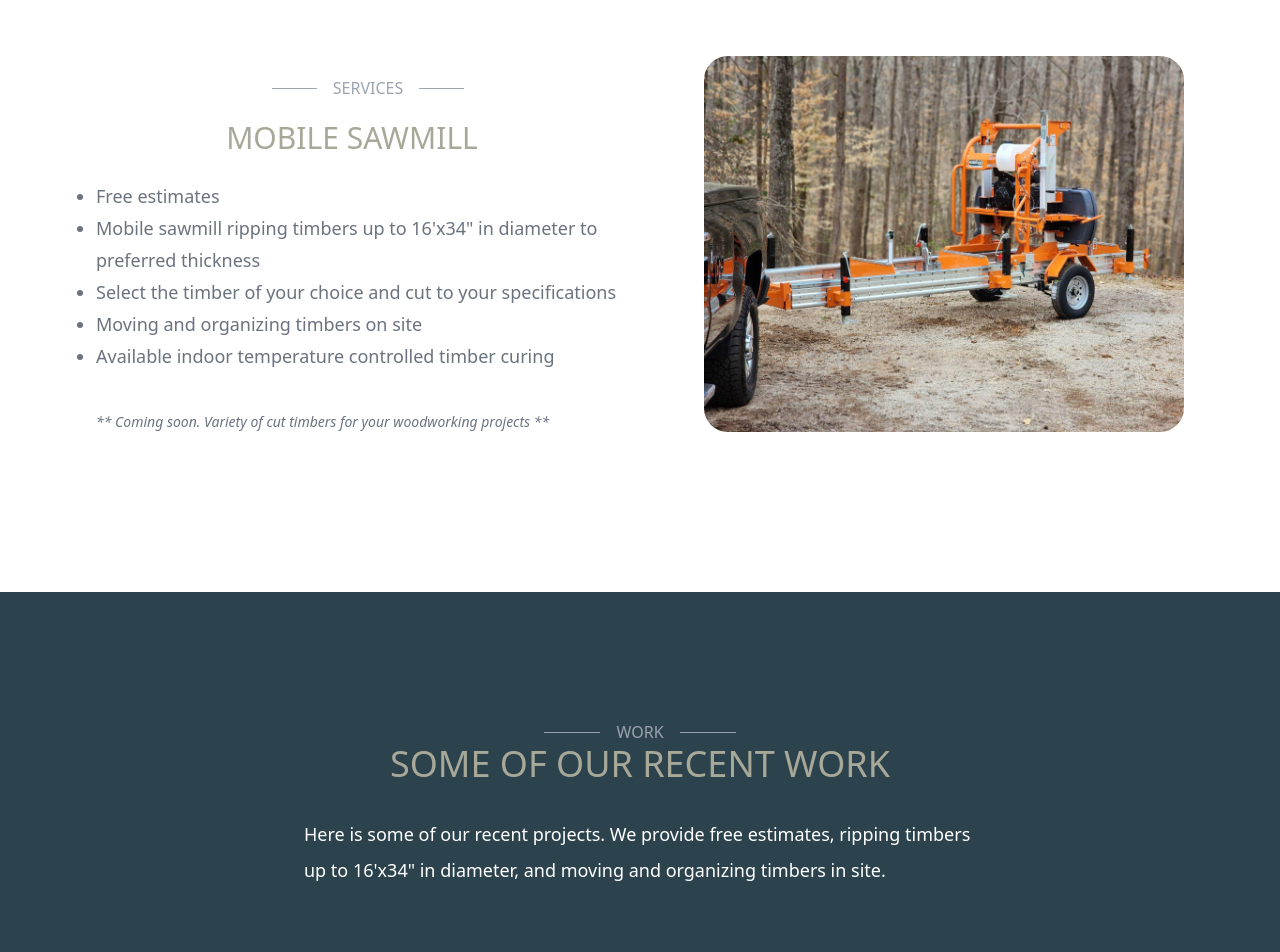
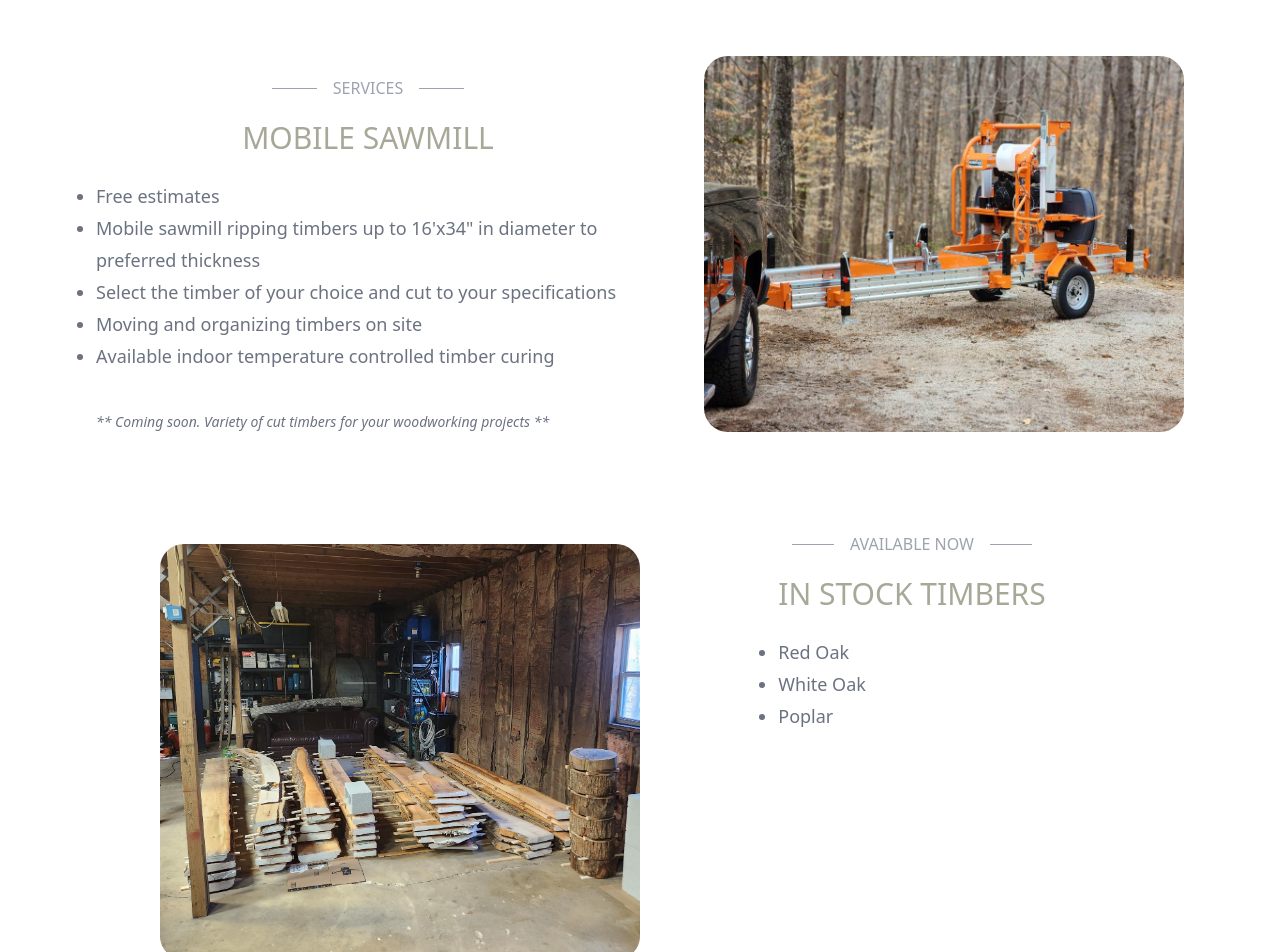
Before and after one commit to austin-morrow/centurion-maintenance, a React (Create React App) app: page / in a window 1280 px wide. Shown: the part 1600-2552 px from the top of the page. Built offline with nearby package versions, Linux system fonts and the light colour scheme; grey boxes are pictures that could not be loaded; the HTML template or start-up script is replaced by a standard one.

Commit message:
Added available timbers section

```diff
--- a/src/layouts/Services.jsx
+++ b/src/layouts/Services.jsx
@@ -1,39 +1,81 @@
 import img2 from "../assets/images/IMG_5922.JPG";
+import img1 from "../assets/images/availableTimber.jpg";
 import React from "react";
 
 export default function Example() {
   return (
-    <div name='services' className="relative isolate overflow-hidden bg-white py-20 sm:py-40">
+    <div
+      name="services"
+      className="relative isolate overflow-hidden bg-white py-20 sm:py-40"
+    >
+      {/* Services */}
       <div className="md:grid sm:grid-cols-2 mx-auto max-w-6xl px-6 lg:px-8">
         <div className="mx-auto max-w-2xl ">
-          <div className='flex justify-center'>
-          <div className="relative flex w-48 py-5 items-center">
-            <div className="flex-grow border-t border-gray-400"></div>
-            <span className="flex-shrink mx-4 text-gray-400">SERVICES</span>
-            <div className="flex-grow border-t border-gray-400"></div>
+          <div className="flex justify-center">
+            <div className="relative flex w-48 py-5 items-center">
+              <div className="flex-grow border-t border-gray-400"></div>
+              <span className="flex-shrink mx-4 text-gray-400">SERVICES</span>
+              <div className="flex-grow border-t border-gray-400"></div>
+            </div>
           </div>
-          </div>
-          <div className='flex justify-center text-[#a8a899] font-medium mr-8 text-3xl'>
+          <div className="flex justify-center text-[#a8a899] font-medium text-3xl">
             MOBILE SAWMILL
           </div>
           <ul className="mt-6 px-6 md:px-0 text-lg list-disc leading-8 text-gray-500">
             <li>Free estimates</li>
-            <li>Mobile sawmill ripping timbers up to 16'x34" in diameter to preferred thickness</li>
-            <li>Select the timber of your choice and cut to your specifications</li>
+            <li>
+              Mobile sawmill ripping timbers up to 16'x34" in diameter to
+              preferred thickness
+            </li>
+            <li>
+              Select the timber of your choice and cut to your specifications
+            </li>
             <li>Moving and organizing timbers on site</li>
             <li>Available indoor temperature controlled timber curing</li>
-            <div className='list-none italic pt-10 text-sm '>
-            <li>** Coming soon. Variety of cut timbers for your woodworking projects **</li>
+            <div className="list-none italic pt-10 text-sm ">
+              <li>
+                ** Coming soon. Variety of cut timbers for your woodworking
+                projects **
+              </li>
             </div>
           </ul>
         </div>
 
-      <div className='md:ml-16 pt-8 md:pt-0 flex justify-center'>
-        <div className='flex justify-center w-[500px]'>
-          <img src={img2} alt="Wood" className='rounded-lg'/>
+        <div className="md:ml-16 pt-8 md:pt-0 flex justify-center">
+          <div className="flex justify-center w-[500px]">
+            <img src={img2} alt="Wood" className="rounded-lg" />
+          </div>
         </div>
       </div>
+
+      {/* Available Timber */}
+      <div className="md:grid md:pt-20 sm:grid-cols-2 flex flex-col-reverse mx-auto max-w-6xl px-6 lg:px-8">
+        <div className="md:ml-16 pt-8 flex justify-center">
+          <div className="flex justify-center w-[500px]">
+            <img src={img1} alt="Wood" className="rounded-lg" />
+          </div>
+        </div>
+
+        <div className="mx-auto max-w-2xl ">
+          <div className="flex justify-center">
+            <div className="relative flex w-60 py-5 items-center">
+              <div className="flex-grow border-t border-gray-400"></div>
+              <span className="flex-shrink mx-4 text-gray-400">
+                AVAILABLE NOW
+              </span>
+              <div className="flex-grow border-t border-gray-400"></div>
+            </div>
+          </div>
+          <div className="flex justify-center text-[#a8a899] font-medium text-3xl">
+            IN STOCK TIMBERS
+          </div>
+          <ul className="mt-6 px-6 md:px-0 text-lg list-disc leading-8 text-gray-500">
+            <li>Red Oak</li>
+            <li>White Oak</li>
+            <li>Poplar</li>
+          </ul>
+        </div>
       </div>
     </div>
-  )
+  );
 }
--- a/src/layouts/Work.jsx
+++ b/src/layouts/Work.jsx
@@ -8,6 +8,7 @@ import IMG6 from '../assets/images/IMG_6.jpg'
 import IMG7 from '../assets/images/IMG_7.jpg'
 import IMG8 from '../assets/images/IMG_8.jpg'
 import IMG9 from '../assets/images/IMG_9.jpg'
+import IMG10 from '../assets/images/insured.jpg'
 
 const products = [
   {
@@ -55,6 +56,11 @@ const products = [
     imageSrc: IMG9,
     imageAlt: '',
   },
+  {
+    id: 10,
+    imageSrc: IMG10,
+    imageAlt: '',
+  }
 ]
 
 export default function Work() {
@@ -63,7 +69,7 @@ export default function Work() {
       <div className="mx-auto max-w-2xl px-4 py-20 sm:py-32 sm:px-6 lg:max-w-7xl lg:px-8">
         <div className="flex flex-col items-center" >
         <div className='pb-16 max-w-2xl'>
-          <div className="flex justify-center">
+          <div className="flex justify-center py-5">
             <div className="relative flex w-48 items-center">
               <div className="flex-grow border-t border-gray-400"></div>
               <span className="flex-shrink mx-4 text-gray-400">WORK</span>
```
Also changed, not shown: src/assets/images/availableTimber.jpg (added), src/assets/images/insured.jpg (added).
